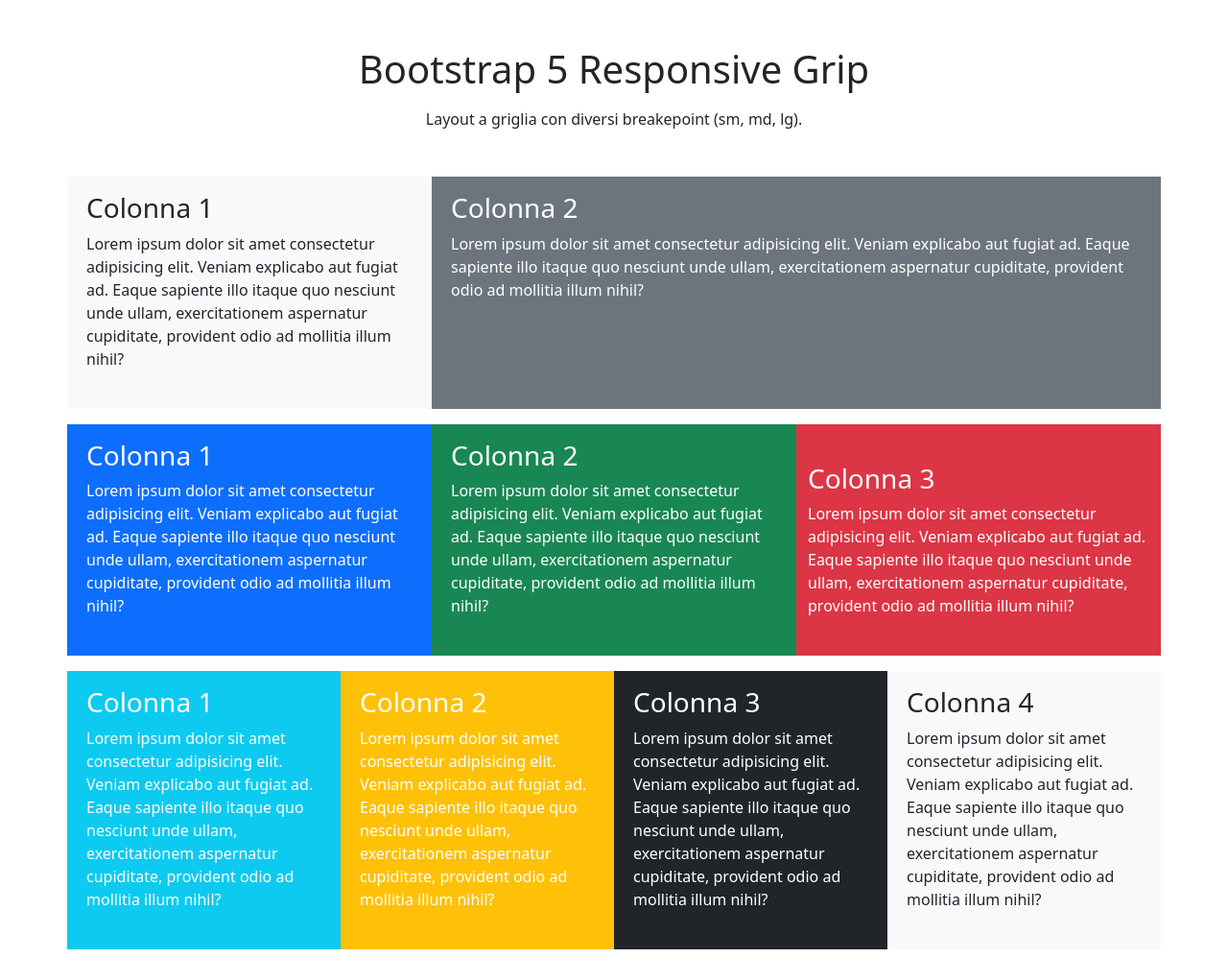
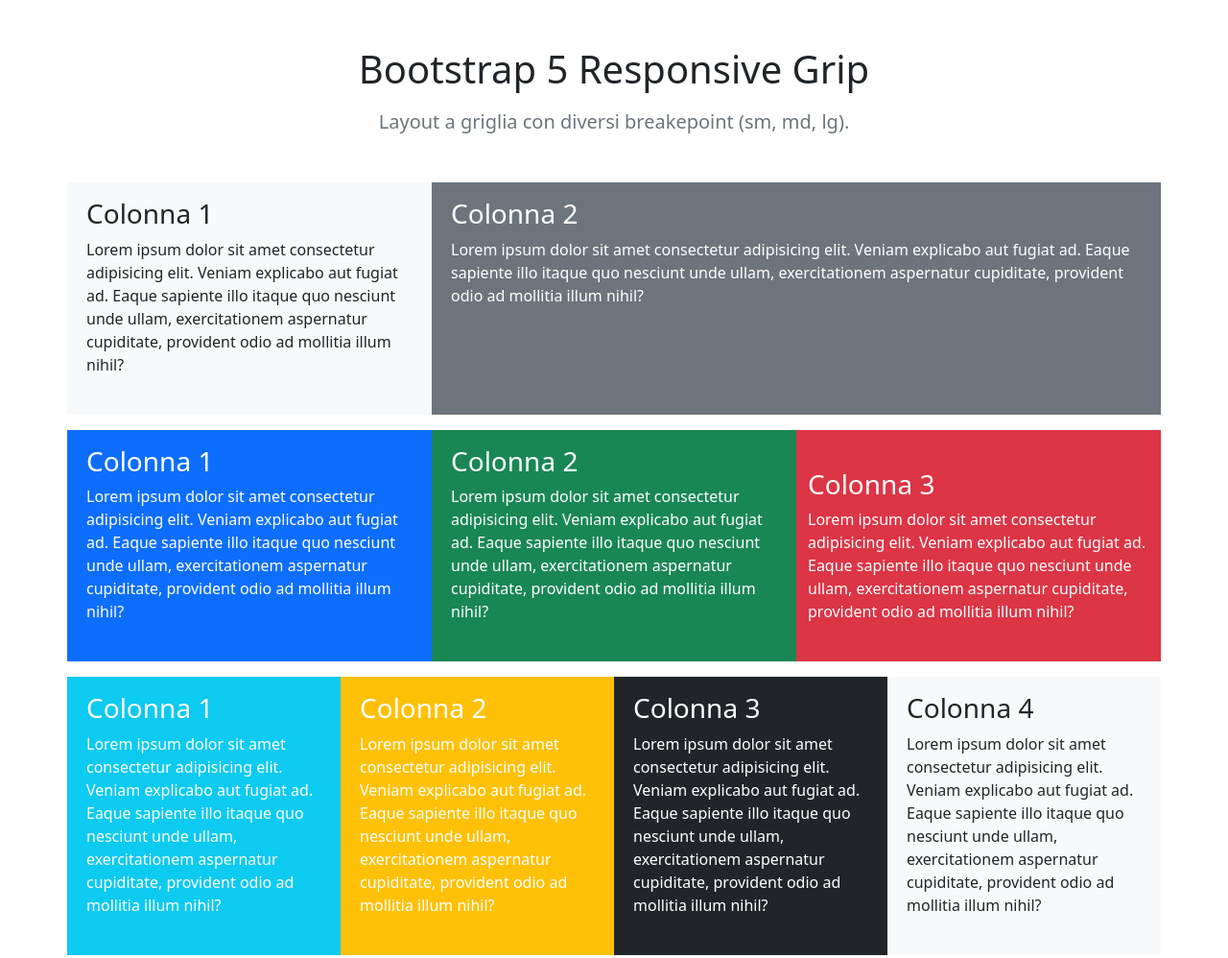
Before and after one commit to matteo-giustini/htmlcss-bootstrap-layout, a plain HTML site: page index.html in a window 1280 px wide. Shown: the whole page at 96% size. Drawn offline with nearby package versions, Linux system fonts and the light colour scheme.

Commit message:
feat: fix header

```diff
--- a/index.html
+++ b/index.html
@@ -9,8 +9,10 @@
   <body>
     <div class="container">
     <header>
-      <h1 class="text-center mt-5">Bootstrap 5 Responsive Grip</h1>
-      <p class="text-center mt-3 mb-5">Layout a griglia con diversi breakepoint (sm, md, lg).</p>
+      <div class="text-center">
+        <h1 class="mt-5">Bootstrap 5 Responsive Grip</h1>
+        <p class="mt-3 mb-5 fs-5 text-secondary">Layout a griglia con diversi breakepoint (sm, md, lg).</p>
+      </div>
     </header>
     <main>
       <div class="row mb-3">
```
